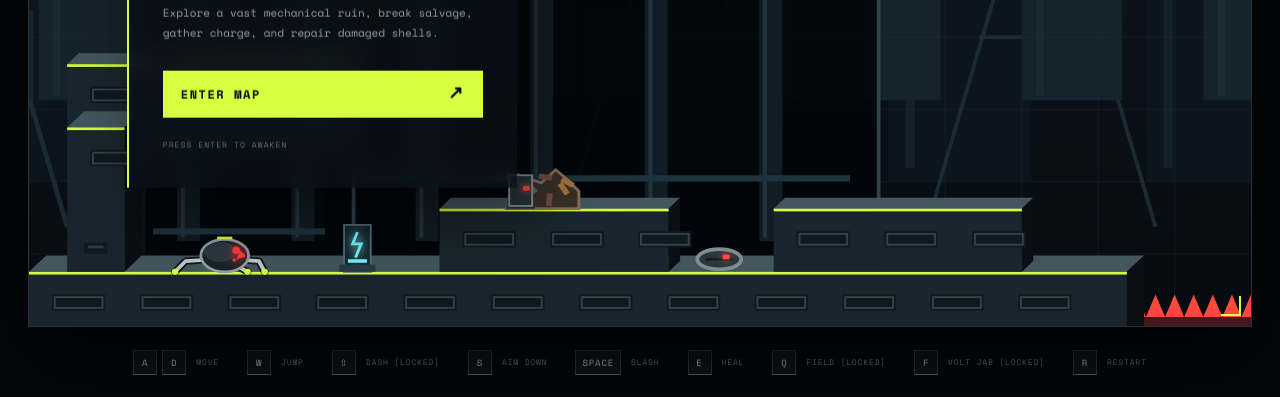
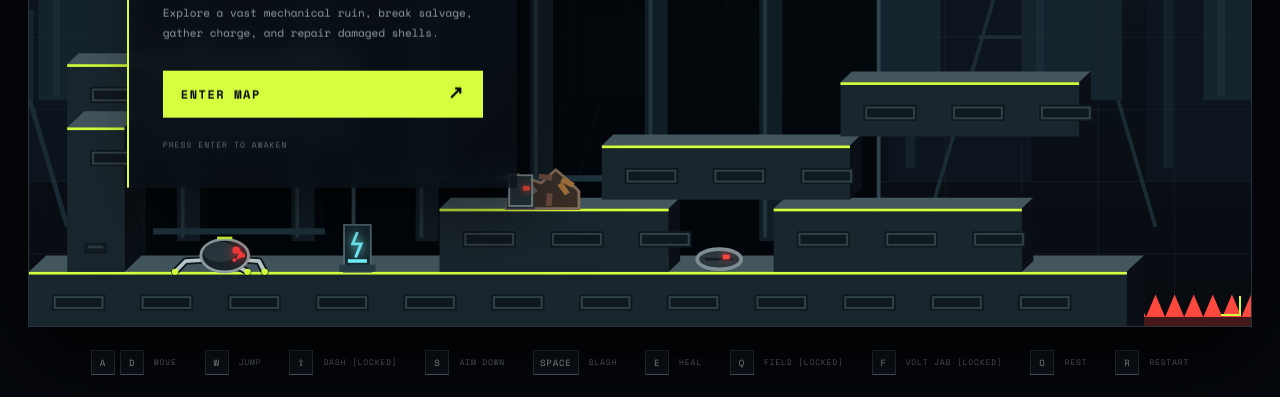
Before and after one commit to bishoppawn1/Bot_conquest, a website with bundled scripts: page index.html in a window 1280 px wide. Shown: the part 403-800 px from the top of the page. Built offline with nearby package versions, Linux system fonts and the light colour scheme; animation ran at ten frames a second.

Commit message:
Add vertical branches and post-boss recovery

```diff
--- a/index.html
+++ b/index.html
@@ -38,6 +38,7 @@
         <div class="control"><kbd>E</kbd><span>HEAL</span></div>
         <div class="control"><kbd>Q</kbd><span>FIELD [LOCKED]</span></div>
         <div class="control"><kbd>F</kbd><span>VOLT JAB [LOCKED]</span></div>
+        <div class="control"><kbd>O</kbd><span>REST</span></div>
         <div class="control"><kbd>R</kbd><span>RESTART</span></div>
       </footer>
     </main>
--- a/src/game.js
+++ b/src/game.js
@@ -1,6 +1,6 @@
 import { clamp, hasFloorAhead, overlaps, shareSupportingPlatform, supportingPlatform } from './geometry.js';
 import { ABILITY_COSTS, ATTACK_RANGE, ATTACK_TIMING, circleIntersectsRect, directionalBox, ELECTRICITY_MAX, ELECTRICITY_PER_HIT, fieldCircle, SCRAP_VALUES } from './combat.js';
-import { BOSS_ARENA, CONDUITS, ENEMY_SPAWNS, JUNK_PILES, PLATFORMS, RECESSES, SPAWN, TRAPS, WORLD_BOTTOM, WORLD_HEIGHT, WORLD_TOP, WORLD_WIDTH } from './level.js';
+import { BOSS_ARENA, CONDUITS, ENEMY_SPAWNS, JUNK_PILES, PLATFORMS, RECESSES, REST_AREA, SPAWN, TRAPS, WORLD_BOTTOM, WORLD_HEIGHT, WORLD_TOP, WORLD_WIDTH } from './level.js';
 
 export { WORLD_WIDTH as WIDTH, WORLD_HEIGHT as HEIGHT } from './level.js';
 
@@ -8,15 +8,16 @@ export class Game {
   constructor() { this.reset(); }
   reset() {
     this.time=0; this.running=true; this.cameraX=0; this.cameraY=0; this.shake=0;
-    this.input={left:false,right:false,jump:false,down:false,dash:false,attack:false,heal:false,field:false,electricJab:false};
+    this.input={left:false,right:false,jump:false,down:false,dash:false,attack:false,heal:false,field:false,electricJab:false,rest:false};
     this.prev={...this.input}; this.particles=[];this.bossProjectiles=[];this.bossShockwave=null;
     this.spawn={...SPAWN};
     this.safePosition={...this.spawn};
-    this.player={x:this.spawn.x,y:this.spawn.y,w:50,h:36,vx:0,vy:0,facing:1,aimX:1,aimY:0,attackAimX:1,attackAimY:0,specialAimX:1,specialAimY:0,onGround:false,onWall:0,jumps:1,lives:3,scrap:0,electricity:0,abilities:{doubleJump:false,dash:false,wallClimb:false,heal:true,field:false,electricJab:false},invuln:0,dashTime:0,dashCooldown:0,attackTime:0,attackCooldown:0,attackId:0,attackHits:new Set(),specialTime:0,specialType:null,specialHits:new Set(),healFlash:0};
+    this.player={x:this.spawn.x,y:this.spawn.y,w:50,h:36,vx:0,vy:0,facing:1,aimX:1,aimY:0,attackAimX:1,attackAimY:0,specialAimX:1,specialAimY:0,onGround:false,onWall:0,jumps:1,lives:3,scrap:0,electricity:0,abilities:{doubleJump:false,dash:false,wallClimb:false,heal:true,field:false,electricJab:false},invuln:0,dashTime:0,dashCooldown:0,attackTime:0,attackCooldown:0,attackId:0,attackHits:new Set(),specialTime:0,specialType:null,specialHits:new Set(),healFlash:0,restFlash:0};
     this.platforms=PLATFORMS.map(platform=>({...platform}));
     this.traps=TRAPS.map(trap=>({...trap}));
     this.recesses=RECESSES.map(recess=>({...recess}));
     this.bossArena={...BOSS_ARENA,boss:{...BOSS_ARENA.boss},active:false,cleared:false,gateProgress:0};
+    this.restArea={...REST_AREA,station:{...REST_AREA.station}};
     const boss=this.enemy(BOSS_ARENA.boss);Object.assign(boss,{isBoss:true,maxHealth:BOSS_ARENA.boss.health,bossMove:'dormant',bossTimer:0,bossMoveIndex:0});
     this.enemies=[...ENEMY_SPAWNS.map(spawn=>this.enemy(spawn)),boss];
     this.conduits=CONDUITS.map((conduit,index)=>({...conduit,kind:'conduit',id:`conduit-${index}`,maxCharge:conduit.charge,hitFlash:0}));
@@ -27,7 +28,7 @@ export class Game {
   pressed(key){return this.input[key]&&!this.prev[key];}
   update(dt=1/60){
     if(!this.running)return; dt=Math.min(dt,.034); this.time+=dt; const p=this.player;
-    p.invuln=Math.max(0,p.invuln-dt);p.dashCooldown=Math.max(0,p.dashCooldown-dt);p.attackCooldown=Math.max(0,p.attackCooldown-dt);p.attackTime=Math.max(0,p.attackTime-dt);p.specialTime=Math.max(0,p.specialTime-dt);p.healFlash=Math.max(0,p.healFlash-dt);for(const c of this.conduits)c.hitFlash=Math.max(0,c.hitFlash-dt);
+    p.invuln=Math.max(0,p.invuln-dt);p.dashCooldown=Math.max(0,p.dashCooldown-dt);p.attackCooldown=Math.max(0,p.attackCooldown-dt);p.attackTime=Math.max(0,p.attackTime-dt);p.specialTime=Math.max(0,p.specialTime-dt);p.healFlash=Math.max(0,p.healFlash-dt);p.restFlash=Math.max(0,p.restFlash-dt);for(const c of this.conduits)c.hitFlash=Math.max(0,c.hitFlash-dt);
     const axis=(this.input.right?1:0)-(this.input.left?1:0);
     if(this.input.down){p.aimX=0;p.aimY=1;}else if(this.input.jump){p.aimX=0;p.aimY=-1;}else if(axis){p.facing=axis;p.aimX=axis;p.aimY=0;}
     if(this.pressed('dash')&&p.abilities.dash&&p.dashCooldown<=0){p.dashTime=.14;p.dashCooldown=.55;p.vx=p.facing*700;p.vy=0;this.burst(p.x+19,p.y+22,'#d6ff3f',10);}
@@ -39,6 +40,7 @@ export class Game {
     if(this.pressed('heal'))this.tryHeal();
     if(this.pressed('field'))this.startSpecial('field');
     if(this.pressed('electricJab'))this.startSpecial('electricJab');
+    if(this.pressed('rest'))this.tryRest();
     if(p.dashTime>0)p.dashTime-=dt; else {const target=axis*250;p.vx+=(target-p.vx)*Math.min(1,(p.onGround?13:6)*dt);p.vy+=1100*dt;}
     this.moveActor(p,dt,true);
     this.rememberSafePlatform();
@@ -99,6 +101,8 @@ export class Game {
     p.electricity-=cost;p.specialAimX=p.aimX;p.specialAimY=p.aimY;p.specialType=type;p.specialTime=ATTACK_TIMING[type];p.specialHits=new Set();return true;
   }
   tryHeal(){const p=this.player;if(!p.abilities.heal||p.lives>=3||p.electricity<ABILITY_COSTS.heal)return false;p.electricity-=ABILITY_COSTS.heal;p.lives++;p.healFlash=.6;this.burst(p.x+p.w/2,p.y+p.h/2,'#75f5ff',24);return true;}
+  canRest(){const p=this.player,station=this.restArea.station,dx=(p.x+p.w/2)-(station.x+station.w/2),dy=(p.y+p.h/2)-(station.y+station.h/2);return this.bossArena.cleared&&Math.hypot(dx,dy)<=station.interactionRadius;}
+  tryRest(){if(!this.canRest())return false;const p=this.player,station=this.restArea.station;p.lives=3;p.invuln=0;p.vx=0;p.vy=0;p.restFlash=1;const checkpointX=clamp(station.x+station.w+24,this.restArea.x+16,this.restArea.x+this.restArea.w-p.w-16);this.safePosition={x:checkpointX,y:this.restArea.floorY-p.h};this.burst(station.x+station.w/2,station.y+station.h/2,'#d6ff3f',30);return true;}
   unlockAbility(name){if(name in this.player.abilities){this.player.abilities[name]=true;if(name==='doubleJump'&&this.player.onGround)this.player.jumps=2;return true;}return false;}
   gainElectricity(amount=ELECTRICITY_PER_HIT){this.player.electricity=clamp(this.player.electricity+amount,0,ELECTRICITY_MAX);}
   hitTarget(target,damage,hitSet,electricity=ELECTRICITY_PER_HIT){
--- a/src/input.js
+++ b/src/input.js
@@ -1,13 +1,13 @@
 const KEY_MAP = {
   KeyA:'left', KeyD:'right', KeyW:'jump', KeyS:'down',
   ShiftLeft:'dash', ShiftRight:'dash', Space:'attack',
-  KeyE:'heal', KeyQ:'field', KeyF:'electricJab',
+  KeyE:'heal', KeyQ:'field', KeyF:'electricJab', KeyO:'rest',
   a:'left', A:'left', d:'right', D:'right', w:'jump', W:'jump', s:'down', S:'down',
-  e:'heal', E:'heal', q:'field', Q:'field', f:'electricJab', F:'electricJab',
+  e:'heal', E:'heal', q:'field', Q:'field', f:'electricJab', F:'electricJab', o:'rest', O:'rest',
   Shift:'dash', ' ':'attack', SPACE:'attack'
 };
 
-const actionFor = event => KEY_MAP[event.code] ?? KEY_MAP[event.key];
+export const actionFor = event => KEY_MAP[event.code] ?? KEY_MAP[event.key];
 
 export function bindInput({ getGame, isPlaying, begin }) {
   const keydown = event => {
--- a/src/level.js
+++ b/src/level.js
@@ -41,9 +41,24 @@ export const INTERIOR_BLOCKS = [
   {x:3820,y:540,w:400,h:70,kind:'interior'},
   {x:4320,y:540,w:300,h:70,kind:'interior'},
   {x:5140,y:600,w:300,h:70,kind:'interior'},
-  {x:7540,y:590,w:330,h:70,kind:'interior'},
-  {x:7970,y:590,w:160,h:70,kind:'interior'},
   {x:8660,y:520,w:420,h:70,kind:'interior'}
+];
+
+// Optional loops that are entirely reachable with the starting jump. Each
+// rises in 70-unit steps and reconnects through a safe drop to its foundation.
+export const BRANCH_BLOCKS = [
+  {x:600,y:520,w:260,h:60,kind:'branch',branch:'west-loop',step:0},
+  {x:850,y:450,w:250,h:60,kind:'branch',branch:'west-loop',step:1},
+  {x:1500,y:480,w:230,h:60,kind:'branch',branch:'split-perches',step:0},
+  {x:2000,y:480,w:180,h:60,kind:'branch',branch:'split-perches',step:0},
+  {x:2800,y:540,w:260,h:60,kind:'branch',branch:'lower-vault-loop',step:0},
+  {x:3050,y:470,w:250,h:60,kind:'branch',branch:'lower-vault-loop',step:1},
+  {x:4050,y:470,w:250,h:60,kind:'branch',branch:'foundry-loop',step:0},
+  {x:4250,y:400,w:300,h:60,kind:'branch',branch:'foundry-loop',step:1},
+  {x:5200,y:530,w:240,h:60,kind:'branch',branch:'pre-arena-loop',step:0},
+  {x:5420,y:460,w:250,h:60,kind:'branch',branch:'pre-arena-loop',step:1},
+  {x:8500,y:450,w:260,h:60,kind:'branch',branch:'far-loop',step:0},
+  {x:8750,y:380,w:250,h:60,kind:'branch',branch:'far-loop',step:1}
 ];
 
 // Small alcoves exist only at the outer ends of the world, where their back
@@ -70,6 +85,11 @@ export const BOSS_ARENA = {
   boss:{type:'boss',x:6500,y:500,w:120,h:100,health:18}
 };
 
+export const REST_AREA = {
+  x:7420,y:450,w:650,h:210,floorY:660,
+  station:{x:7520,y:594,w:64,h:66,interactionRadius:115}
+};
+
 export const RECESSES = [
   {x:110,y:290,w:780,h:370,floorY:660,ceilingY:290,openSide:'right'},
   {x:1340,y:390,w:780,h:230,floorY:620,ceilingY:390,openSide:'left'},
@@ -87,6 +107,7 @@ export const PLATFORMS = [
   ...FOUNDATION_BLOCKS,
   ...OVERHEAD_BLOCKS,
   ...INTERIOR_BLOCKS,
+  ...BRANCH_BLOCKS,
   ...POCKET_BLOCKS,
   ...ABILITY_GATED_BLOCKS
 ];
@@ -114,28 +135,26 @@ export const ENEMY_SPAWNS = [
   {type:'drone',x:4140,y:410,w:42,h:30},
   {type:'roller',x:5000,y:642,w:46,h:28,patrol:true,patrolRange:70},
   {type:'hopper',x:5550,y:625,w:34,h:45},
-  {type:'roller',x:7420,y:632,w:46,h:28,patrol:true,patrolRange:65},
-  {type:'crawler',x:8040,y:550,w:30,h:40},
   {type:'hopper',x:8460,y:545,w:34,h:45},
   {type:'brute',x:9200,y:527,w:58,h:63},
-  {type:'drone',x:8830,y:390,w:42,h:30}
+  {type:'drone',x:9150,y:390,w:42,h:30}
 ];
 
 export const CONDUITS = [
   {x:330,y:608,w:28,h:52,charge:24,energyPerHit:4},
   {x:3990,y:488,w:28,h:52,charge:24,energyPerHit:4},
-  {x:7700,y:538,w:28,h:52,charge:24,energyPerHit:4}
+  {x:8500,y:538,w:28,h:52,charge:24,energyPerHit:4}
 ];
 
 export const JUNK_PILES = [
   {x:500,y:544,w:76,h:46,health:5,scrapValue:24},
-  {x:1560,y:504,w:82,h:46,health:5,scrapValue:26},
+  {x:1560,y:434,w:82,h:46,health:5,scrapValue:26},
   {x:2700,y:564,w:84,h:46,health:6,scrapValue:32},
   {x:3190,y:564,w:76,h:46,health:5,scrapValue:26},
   {x:3710,y:564,w:86,h:46,health:6,scrapValue:34},
-  {x:5200,y:554,w:80,h:46,health:5,scrapValue:28},
+  {x:5200,y:484,w:80,h:46,health:5,scrapValue:28},
   {x:8950,y:474,w:88,h:46,health:6,scrapValue:36},
-  {x:7600,y:544,w:78,h:46,health:5,scrapValue:28},
-  {x:8750,y:474,w:90,h:46,health:6,scrapValue:38},
+  {x:9100,y:544,w:78,h:46,health:5,scrapValue:28},
+  {x:8600,y:404,w:90,h:46,health:6,scrapValue:38},
   {x:9300,y:500,w:120,h:90,health:8,scrapValue:60,minimumDamage:2,gate:true}
 ];
--- a/src/main.js
+++ b/src/main.js
@@ -17,6 +17,12 @@ function begin() {
   if (debugSpawn === 'boss') {
     game.player.x=game.bossArena.triggerX+80;
     game.player.y=game.bossArena.floorY-game.player.h;
+    game.safePosition={x:game.player.x,y:game.player.y};
+  } else if (debugSpawn === 'rest') {
+    const boss=game.boss();boss.dead=true;boss.health=0;
+    game.bossArena.cleared=true;
+    game.player.x=game.restArea.station.x+game.restArea.station.w+40;
+    game.player.y=game.restArea.floorY-game.player.h;
     game.safePosition={x:game.player.x,y:game.player.y};
   }
   playing = true;
--- a/src/renderer.js
+++ b/src/renderer.js
@@ -62,6 +62,7 @@ export class Renderer {
     for(const trap of game.traps){for(let x=trap.x;x<trap.x+trap.w;x+=20)this.polygon([[x,trap.y+20],[x+10,trap.y-5],[x+20,trap.y+20]],'#ff493f');ctx.fillStyle='#45191c';ctx.fillRect(trap.x,trap.y+20,trap.w,trap.h);}
     for(const platform of game.platforms)this.drawPlatform(platform);
     this.drawBossArena(game);
+    this.drawRestStation(game);
     for(const pile of game.junkPiles)if(!pile.dead)this.drawJunkPile(pile);
     for(const conduit of game.conduits)this.drawConduit(conduit,game.time);
     for(const enemy of game.enemies)if(!enemy.dead)this.drawEnemy(enemy,game.time);
@@ -115,6 +116,7 @@ export class Renderer {
     ctx.save();ctx.rotate(Math.atan2(player.aimY,player.aimX));ctx.shadowBlur=10;ctx.shadowColor='#ff3434';ctx.fillStyle='#ff3d3d';ctx.beginPath();ctx.arc(12,-6,4,0,Math.PI*2);ctx.arc(19,0,2.5,0,Math.PI*2);ctx.arc(10,5,2,0,Math.PI*2);ctx.fill();ctx.shadowBlur=0;ctx.restore();
     ctx.fillStyle='#d6ff3f';ctx.fillRect(-8,-21,16,3);ctx.restore();
     if(player.healFlash>0)this.drawHeal(player);
+    if(player.restFlash>0){ctx.save();ctx.strokeStyle='#d6ff3f';ctx.globalAlpha=player.restFlash;ctx.lineWidth=5;ctx.beginPath();ctx.arc(player.x+player.w/2,player.y+player.h/2,34+(1-player.restFlash)*45,0,Math.PI*2);ctx.stroke();ctx.restore();}
     if(player.attackTime>0)this.drawPrimarySlash(player);
     if(player.specialTime>0){if(player.specialType==='field')this.drawElectricField(player);else this.drawElectricJab(player);}
   }
@@ -136,6 +138,10 @@ export class Renderer {
     for(const gate of game.bossGates()){ctx.save();ctx.fillStyle='#283038';ctx.fillRect(gate.x,gate.y,gate.w,gate.h);ctx.fillStyle='#ff493f';ctx.fillRect(gate.x,gate.y,4,gate.h);ctx.fillRect(gate.x+gate.w-4,gate.y,4,gate.h);for(let y=gate.y+16;y<gate.y+gate.h;y+=28){ctx.fillStyle='#11181d';ctx.fillRect(gate.x+7,y,gate.w-14,10);ctx.fillStyle='#6d3535';ctx.fillRect(gate.x+9,y+2,gate.w-18,2);}ctx.restore();}
     for(const bolt of game.bossProjectiles){ctx.save();ctx.shadowBlur=18;ctx.shadowColor='#ff765f';ctx.fillStyle='#ff493f';ctx.beginPath();ctx.arc(bolt.x+bolt.w/2,bolt.y+bolt.h/2,bolt.w/2,0,Math.PI*2);ctx.fill();ctx.strokeStyle='#ffd06a';ctx.lineWidth=2;ctx.stroke();ctx.restore();}
     if(game.bossShockwave){const wave=game.bossShockwave;ctx.save();ctx.strokeStyle='#ff765f';ctx.shadowBlur=18;ctx.shadowColor='#ff493f';ctx.lineWidth=7;ctx.globalAlpha=Math.min(1,wave.time/.25);ctx.beginPath();ctx.ellipse(wave.x,wave.y,wave.radius,18,0,Math.PI,Math.PI*2);ctx.stroke();ctx.restore();}
+  }
+
+  drawRestStation(game) {
+    const {ctx}=this,station=game.restArea.station,online=game.bossArena.cleared;ctx.save();ctx.translate(station.x,station.y);ctx.fillStyle='#151f25';ctx.fillRect(0,station.h-14,station.w,14);ctx.strokeStyle=online?'#d6ff3f':'#46555b';ctx.lineWidth=3;ctx.strokeRect(1,station.h-13,station.w-2,12);ctx.fillStyle='#26343b';ctx.beginPath();ctx.moveTo(8,station.h-14);ctx.lineTo(12,20);ctx.lineTo(28,5);ctx.lineTo(50,14);ctx.lineTo(56,station.h-14);ctx.closePath();ctx.fill();ctx.strokeStyle=online?'#75f5ff':'#526168';ctx.stroke();ctx.shadowBlur=online?16:0;ctx.shadowColor='#75f5ff';ctx.fillStyle=online?'#75f5ff':'#3d494e';ctx.beginPath();ctx.arc(32,25,8,0,Math.PI*2);ctx.fill();ctx.shadowBlur=0;ctx.fillStyle='#0c1216';ctx.fillRect(17,42,30,8);ctx.fillStyle=online?'#d6ff3f':'#39454a';ctx.fillRect(20,44,24,4);ctx.restore();
   }
 
   drawElectricJab(player) {
@@ -179,5 +185,6 @@ export class Renderer {
     ctx.fillStyle='#263239';ctx.fillRect(140,67,190,7);ctx.fillStyle='#75f5ff';ctx.fillRect(140,67,190*(game.player.electricity/100),7);ctx.fillStyle='#aab8ba';ctx.fillText(`${Math.round(game.player.electricity)} / 100`,140,92);ctx.fillStyle='#d6ff3f';ctx.font='700 14px Space Mono';ctx.fillText(String(game.player.scrap).padStart(3,'0'),302,45);
     ctx.textAlign='right';ctx.fillStyle='#708086';ctx.font='9px Space Mono';ctx.fillText(`X ${Math.round(game.player.x).toString().padStart(4,'0')}  Y ${Math.round(game.player.y).toString().padStart(4,'0')}`,1238,42);ctx.fillStyle='#d6ff3f';ctx.fillText('LOCAL GRID // OPEN',1238,60);ctx.fillStyle='#657278';ctx.fillText('CORE KIT // JUMP + SLASH + HEAL',1238,82);ctx.textAlign='left';
     const boss=game.boss();if(game.bossArena.active&&boss&&!boss.dead){const width=480,ratio=Math.max(0,boss.health/boss.maxHealth),x=(VIEW_WIDTH-width)/2,y=25;ctx.fillStyle='rgba(7,11,16,.92)';ctx.fillRect(x-12,y-12,width+24,42);ctx.strokeStyle='#5a2e31';ctx.lineWidth=2;ctx.strokeRect(x-12,y-12,width+24,42);ctx.fillStyle='#242c32';ctx.fillRect(x,y,width,12);ctx.fillStyle='#ff493f';ctx.fillRect(x,y,width*ratio,12);ctx.fillStyle='#d4dcde';ctx.font='700 10px Space Mono';ctx.textAlign='center';ctx.fillText('HEAVY CORE',VIEW_WIDTH/2,y+27);ctx.textAlign='left';}
+    if(game.canRest()){ctx.fillStyle='rgba(7,11,16,.9)';ctx.fillRect(475,632,330,42);ctx.strokeStyle='#d6ff3f';ctx.lineWidth=2;ctx.strokeRect(475,632,330,42);ctx.fillStyle='#d6ff3f';ctx.font='700 12px Space Mono';ctx.textAlign='center';ctx.fillText('O  //  REST AND RECOVER',640,658);ctx.textAlign='left';}
   }
 }
```
Also changed, not shown: AGENTS.md (+18 -0 lines), SPEC.md (+10 -2 lines), test/game.test.js (+1 -1 lines), test/input.test.js (added, +8 -0 lines), test/level.test.js (+22 -2 lines), test/rest.test.js (added, +18 -0 lines), README.md.
